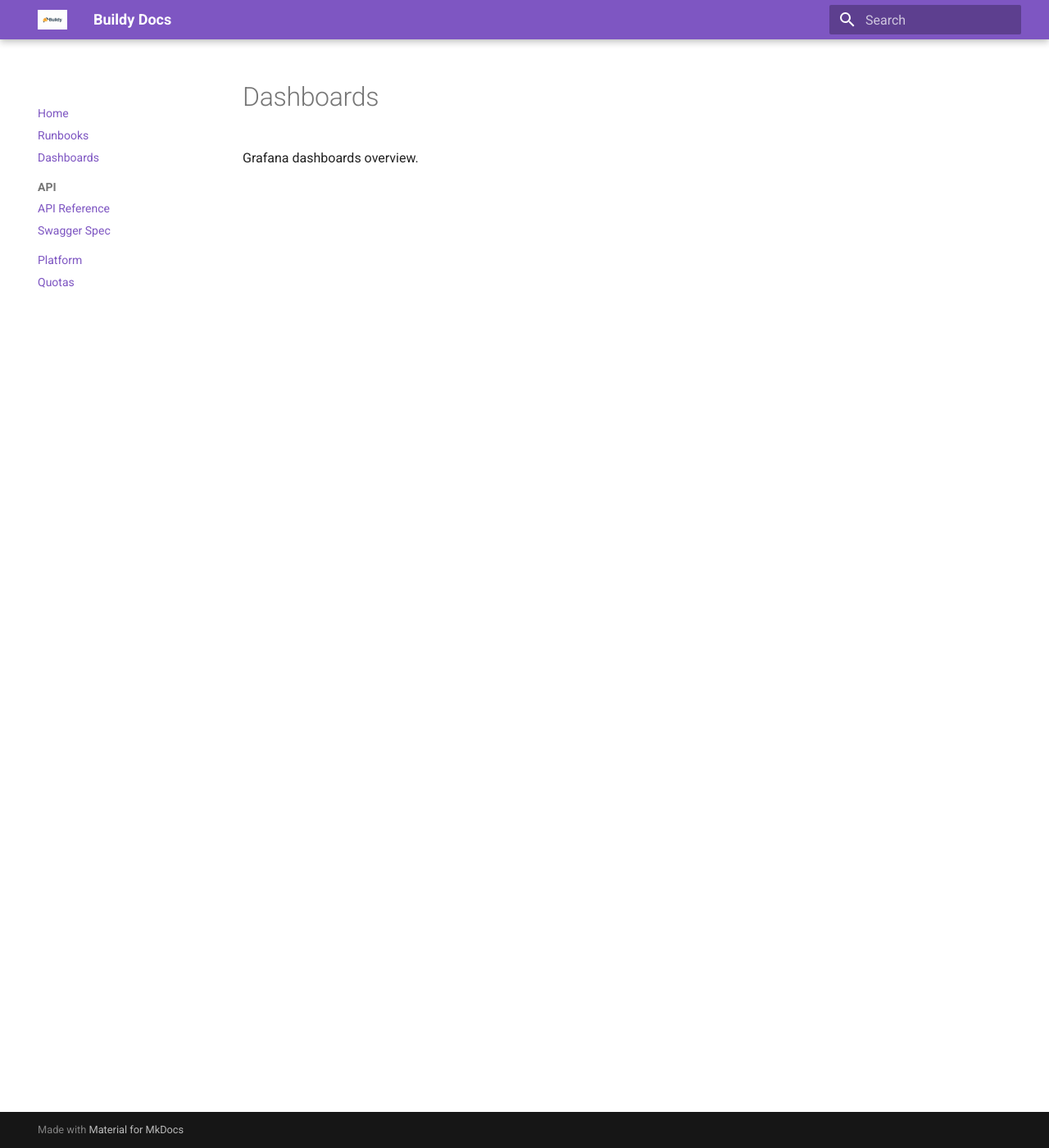
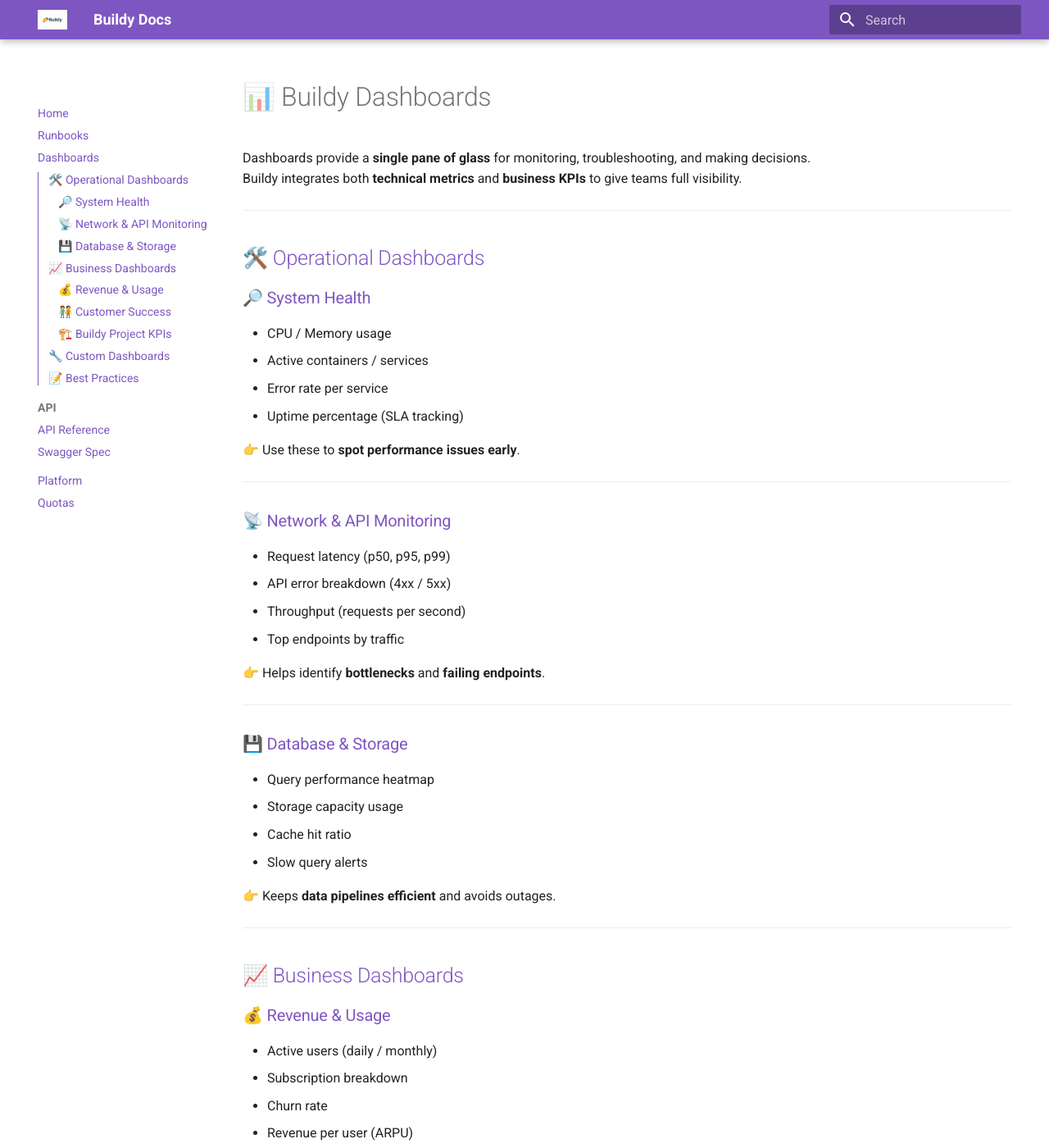
Before and after one commit to Kello54/Buildy, an MkDocs documentation site: the page built from docs/dashboards.md, in a window 1280 px wide and 1400 px high. Shown: the whole window at 82% size. Built offline with MkDocs 1.6.1 and Material for MkDocs 9.7.7, drawn with Linux system fonts in a browser that asks for light colours; some of the changed text lies outside the part shown.

Commit message:
Update dashboards.md

```diff
--- a/docs/dashboards.md
+++ b/docs/dashboards.md
@@ -1,2 +1,84 @@
-# Dashboards
-Grafana dashboards overview.
+# 📊 Buildy Dashboards
+
+Dashboards provide a **single pane of glass** for monitoring, troubleshooting, and making decisions.
+Buildy integrates both **technical metrics** and **business KPIs** to give teams full visibility.
+
+---
+
+## 🛠️ Operational Dashboards
+
+### 🔎 System Health
+- CPU / Memory usage
+- Active containers / services
+- Error rate per service
+- Uptime percentage (SLA tracking)
+
+👉 Use these to **spot performance issues early**.
+
+---
+
+### 📡 Network & API Monitoring
+- Request latency (p50, p95, p99)
+- API error breakdown (4xx / 5xx)
+- Throughput (requests per second)
+- Top endpoints by traffic
+
+👉 Helps identify **bottlenecks** and **failing endpoints**.
+
+---
+
+### 💾 Database & Storage
+- Query performance heatmap
+- Storage capacity usage
+- Cache hit ratio
+- Slow query alerts
+
+👉 Keeps **data pipelines efficient** and avoids outages.
+
+---
+
+## 📈 Business Dashboards
+
+### 💰 Revenue & Usage
+- Active users (daily / monthly)
+- Subscription breakdown
+- Churn rate
+- Revenue per user (ARPU)
+
+---
+
+### 🧑‍🤝‍🧑 Customer Success
+- Support ticket volume
+- SLA compliance %
+- Feature adoption rate
+- NPS / Customer feedback scores
+
+---
+
+### 🏗️ Buildy Project KPIs
+- Number of successful deployments
+- Average deployment time
+- Rollback frequency
+- Feature delivery velocity
+
+---
+
+## 🔧 Custom Dashboards
+
+You can build custom dashboards in **Grafana**, **Looker**, or **Power BI** by connecting them to:
+- Buildy’s **Monitoring APIs**
+- Your **Data Warehouse**
+- Third-party analytics tools
+
+---
+
+## 📝 Best Practices
+
+- Define **clear KPIs** before creating dashboards.
+- Automate alerts (Slack, email, PagerDuty) for key thresholds.
+- Review dashboards **weekly** in team syncs.
+- Keep dashboards **simple** — avoid overcrowding.
+
+---
+
+✅ With these dashboards, teams get **real-time visibility** into both technical health and business outcomes.
```
